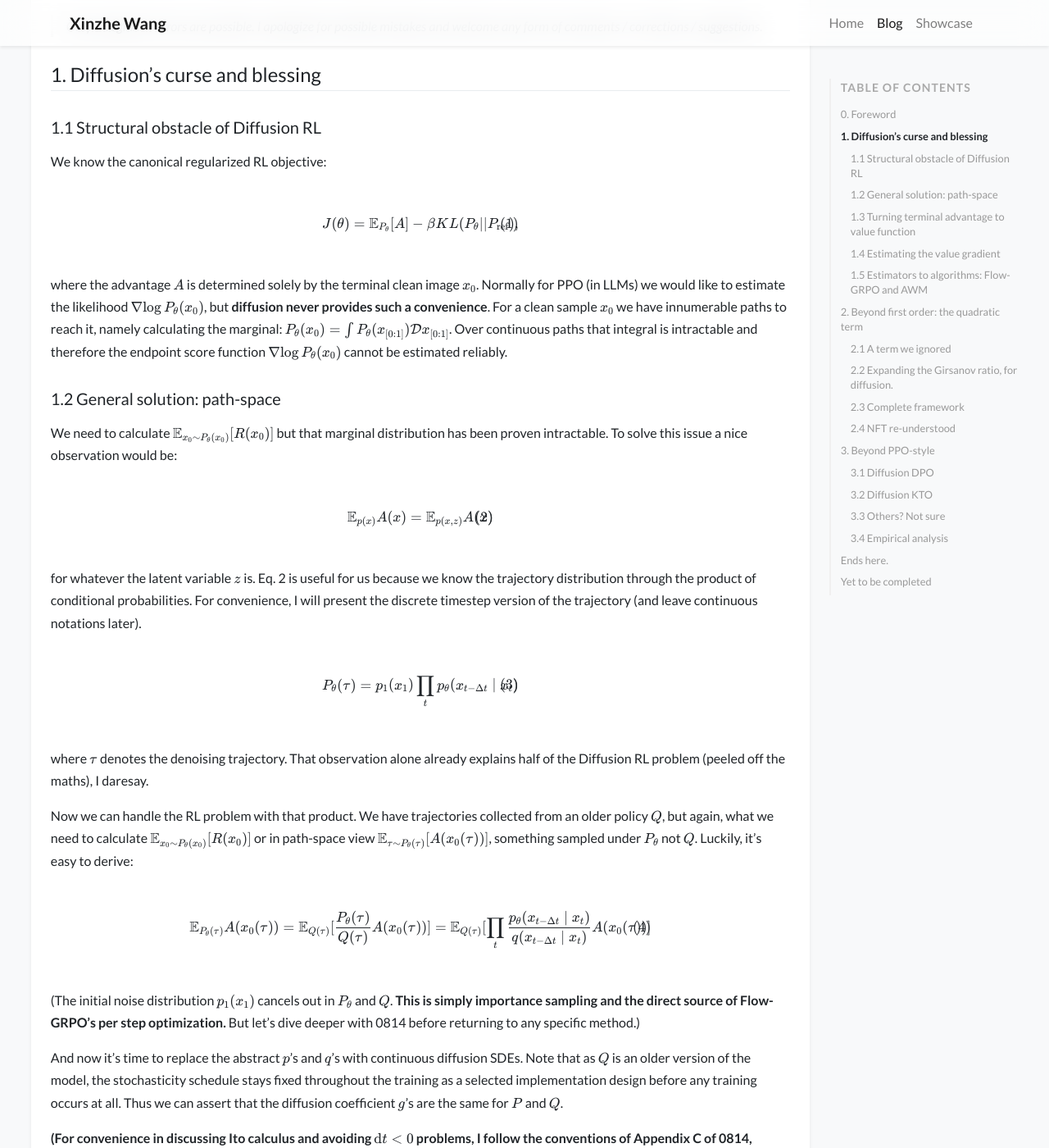
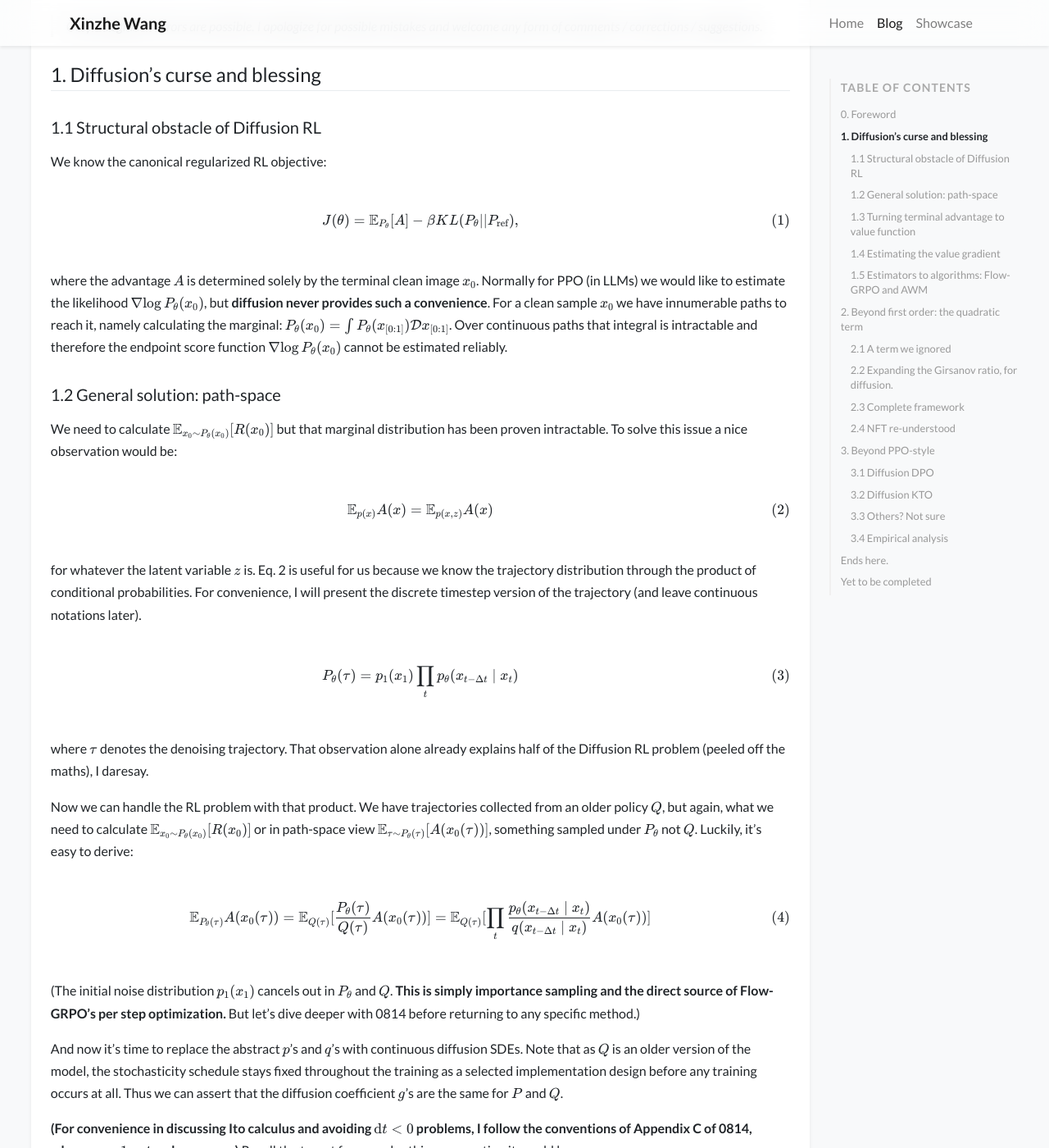
Before and after one commit to gold3fluoride/gold3fluoride.github.io, a Jekyll site: the page built from _posts/2026-09-26-Diffusion-RL.md, in a window 1280 px wide and 1400 px high, scrolled down 808 px. Shown: the whole window at 82% size. Built offline with Jekyll 4.4.1, drawn with Linux system fonts in a browser that asks for light colours; nearby versions of some CDN libraries; a style sheet for code colours, icons or effects is not loaded.

Commit message:
fix bad tags

```diff
--- a/assets/css/blog.css
+++ b/assets/css/blog.css
@@ -145,10 +145,19 @@
     font-size: 1.1em;
 }
 
-/* Ensure math formulas are properly displayed */
-.katex-display .katex {
-    display: inline-block;
+/* Keep long equations scrollable without shrinking the tag's positioning area. */
+.katex-display > .katex {
+    display: block;
+    position: relative;
+    width: max-content;
+    min-width: 100%;
     white-space: nowrap;
+}
+
+/* KaTeX positions numeric tags at the right edge; reserve space for them. */
+.katex-display > .katex > .katex-html:has(> .tag) {
+    box-sizing: border-box;
+    padding-inline: 4em;
 }
 
 /* Fix for math formula containers */
```
